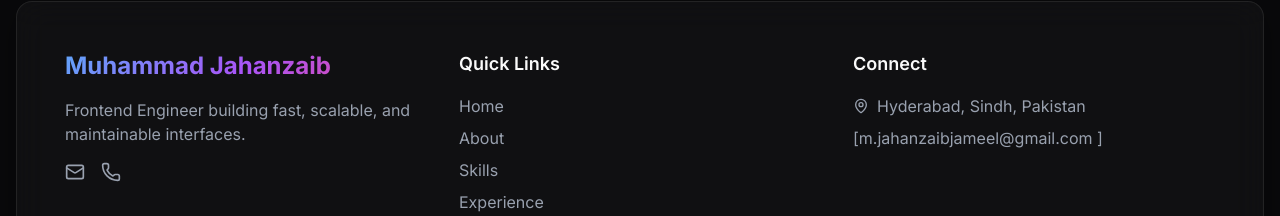
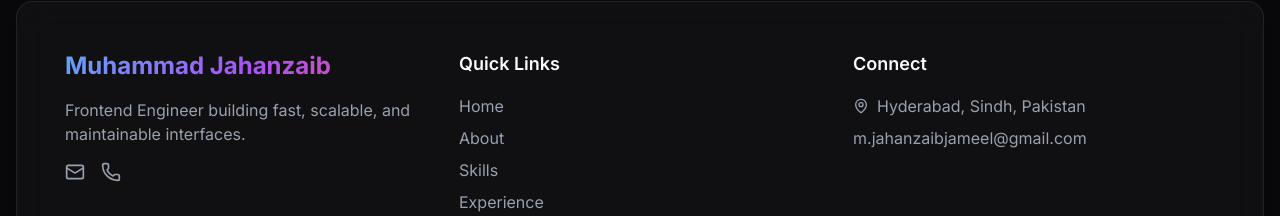
Before and after one commit to JahanzaibJameel/Portfolio-web, a Next.js app: page / in a window 1280 px wide. Shown: the part 6286-6502 px from the top of the page. Built offline with nearby package versions, Linux system fonts and the light colour scheme.

Commit message:
chore(portfolio): format footer email as clickable link
- Convert plain text email to mailto link in footer Connect section
- Add hover transition styling for email link

```diff
--- a/components/layout/footer.tsx
+++ b/components/layout/footer.tsx
@@ -43,8 +43,9 @@ export default function Footer() {
                 <MapPin size={16} />
                 Hyderabad, Sindh, Pakistan
               </p>
-              <p>[m.jahanzaibjameel@gmail.com
-]</p>
+              <p><a href="mailto:m.jahanzaibjameel@gmail.com" className="hover:text-white transition-colors">
+                m.jahanzaibjameel@gmail.com
+              </a></p>
             </div>
           </div>
         </div>
```
